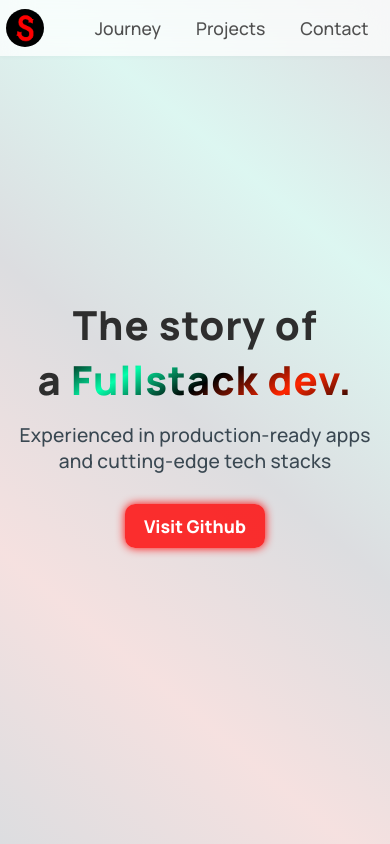
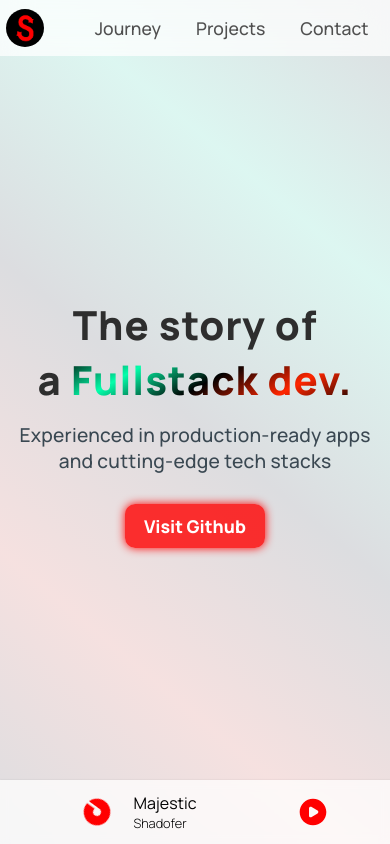
Before and after one commit to StamTsag/homepage, a SvelteKit app: page / in a window 390 px wide. Shown: the top 844 px of the page. Built offline with nearby package versions, Linux system fonts and the light colour scheme.

Commit message:
Add music player

```diff
--- a/src/lib/Contact.svelte
+++ b/src/lib/Contact.svelte
@@ -76,6 +76,7 @@
         padding: 20px;
         margin: auto;
         border-radius: 0px;
+        padding-bottom: calc(20px + 120px);
     }
 
     .top {
--- /dev/null
+++ b/src/lib/MusicPlayer.svelte
@@ -0,0 +1,188 @@
+<script lang="ts">
+    import { fly } from 'svelte/transition';
+    import { quadInOut } from 'svelte/easing';
+
+    let audioElement: HTMLAudioElement;
+
+    interface Song {
+        title: string;
+
+        // Could have more in the future ig
+        artists: string[];
+    }
+
+    let song: Song = {
+        title: 'Majestic',
+        artists: ['Shadofer'],
+    };
+
+    let playing = false;
+
+    function togglePlay(): void {
+        if (!playing) {
+            audioElement.src = `/tracks/${song.title.toLowerCase()}.mp3`;
+            audioElement.play();
+        } else {
+            audioElement.pause();
+        }
+
+        playing = !playing;
+    }
+</script>
+
+<audio loop bind:this={audioElement} />
+
+<div
+    class="player"
+    in:fly={{
+        y: 150,
+        duration: 750,
+        delay: 250,
+        opacity: 1,
+        easing: quadInOut,
+    }}
+>
+    <svg
+        id="cover"
+        xmlns="http://www.w3.org/2000/svg"
+        width="32"
+        height="32"
+        viewBox="0 0 24 24"
+        fill="currentColor"
+        ><path
+            d="M13 9.17A3 3 0 1 0 15 12V2.458c4.057 1.274 7 5.064 7 9.542c0 5.523-4.477 10-10 10S2 17.523 2 12S6.477 2 12 2c.338 0 .671.017 1 .05z"
+        /></svg
+    >
+
+    <div class="song">
+        <h1 id="title">{song.title}</h1>
+        <h1 id="artists">{song.artists.join(', ')}</h1>
+    </div>
+
+    {#if !playing}
+        <svg
+            id="toggle"
+            xmlns="http://www.w3.org/2000/svg"
+            width="32"
+            height="32"
+            viewBox="0 0 24 24"
+            fill="currentColor"
+            on:click={togglePlay}
+            on:keydown={togglePlay}
+            ><path
+                fill-rule="evenodd"
+                d="M12 22c5.523 0 10-4.477 10-10S17.523 2 12 2S2 6.477 2 12s4.477 10 10 10Zm-1.306-6.154l4.72-2.787c.781-.462.781-1.656 0-2.118l-4.72-2.787C9.934 7.706 9 8.29 9 9.214v5.573c0 .923.934 1.507 1.694 1.059Z"
+                clip-rule="evenodd"
+            /></svg
+        >
+    {:else}
+        <svg
+            id="toggle"
+            xmlns="http://www.w3.org/2000/svg"
+            width="32"
+            height="32"
+            viewBox="0 0 24 24"
+            fill="currentColor"
+            on:click={togglePlay}
+            on:keydown={togglePlay}
+            ><path
+                fill-rule="evenodd"
+                d="M12 22c5.523 0 10-4.477 10-10S17.523 2 12 2S2 6.477 2 12s4.477 10 10 10ZM8.076 8.617C8 8.801 8 9.034 8 9.5v5c0 .466 0 .699.076.883a1 1 0 0 0 .541.54c.184.077.417.077.883.077s.699 0 .883-.076a1 1 0 0 0 .54-.541c.077-.184.077-.417.077-.883v-5c0-.466 0-.699-.076-.883a1 1 0 0 0-.541-.54C10.199 8 9.966 8 9.5 8s-.699 0-.883.076a1 1 0 0 0-.54.541Zm5 0C13 8.801 13 9.034 13 9.5v5c0 .466 0 .699.076.883a1 1 0 0 0 .541.54c.184.077.417.077.883.077s.699 0 .883-.076a1 1 0 0 0 .54-.541c.077-.184.077-.417.077-.883v-5c0-.466 0-.699-.076-.883a1 1 0 0 0-.541-.54C15.199 8 14.966 8 14.5 8s-.699 0-.883.076a1 1 0 0 0-.54.541Z"
+                clip-rule="evenodd"
+            /></svg
+        >
+    {/if}
+</div>
+
+<style>
+    .player {
+        display: flex;
+        position: fixed;
+        bottom: 20px;
+        left: 0;
+        right: 0;
+        width: max-content;
+        align-items: center;
+        margin: auto;
+        padding: 20px;
+        background: rgb(255, 255, 255, 0.75);
+        backdrop-filter: blur(5px);
+        border-radius: 20px;
+        box-shadow: 0 0 2px rgb(0, 0, 0, 0.1);
+        user-select: none;
+    }
+
+    h1 {
+        margin: 0;
+    }
+
+    #cover {
+        min-width: 36px;
+        min-height: 36px;
+        fill: red;
+        animation-name: rotating;
+        animation-duration: 5000ms;
+        animation-delay: 750ms;
+        animation-iteration-count: infinite;
+        animation-timing-function: linear;
+    }
+
+    .song {
+        display: flex;
+        flex-direction: column;
+        margin-left: 20px;
+    }
+
+    #title {
+        font-size: 1.3rem;
+        font-weight: 400;
+    }
+
+    #artists {
+        font-size: 1.2rem;
+    }
+
+    #toggle {
+        fill: red;
+        min-width: 40px;
+        min-height: 40px;
+        margin-left: 100px;
+        cursor: pointer;
+    }
+
+    @keyframes rotating {
+        100% {
+            transform: rotate(360deg);
+        }
+    }
+
+    @media screen and (max-width: 800px) {
+        .player {
+            width: 100%;
+            height: 24px;
+            border-radius: 0;
+            bottom: 0;
+            justify-content: center;
+        }
+
+        #cover {
+            min-width: 24px;
+            min-height: 24px;
+        }
+
+        #title {
+            font-size: 1rem;
+        }
+
+        #artists {
+            font-size: 0.8rem;
+        }
+
+        #toggle {
+            min-width: 24px;
+            min-height: 24px;
+            cursor: default;
+            margin-right: 20px;
+        }
+    }
+</style>
--- a/src/lib/Top.svelte
+++ b/src/lib/Top.svelte
@@ -30,7 +30,6 @@
         padding: 6px;
         background: rgb(255, 255, 255, 0.75);
         backdrop-filter: blur(15px);
-        box-shadow: 0 0 5px rgba(65, 65, 65, 0.05);
         z-index: 1;
         margin: auto;
         display: flex;
--- a/src/routes/+page.svelte
+++ b/src/routes/+page.svelte
@@ -7,6 +7,7 @@
     import BlurredBackground from '$lib/BlurredBackground.svelte';
     import { onMount } from 'svelte';
     import { blur } from 'svelte/transition';
+    import MusicPlayer from '$lib/MusicPlayer.svelte';
 
     let mountReady = false;
 
@@ -27,5 +28,6 @@
         <Projects />
         <Contact />
         <BlurredBackground />
+        <MusicPlayer />
     </div>
 {/if}
```
Also changed, not shown: 2 other files (tests, documents, lock files or other folders).
